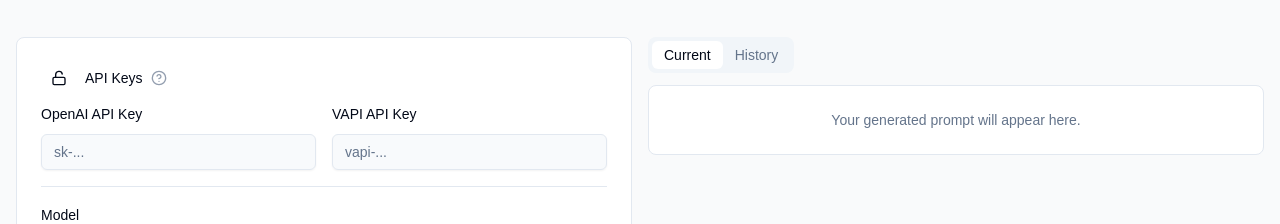
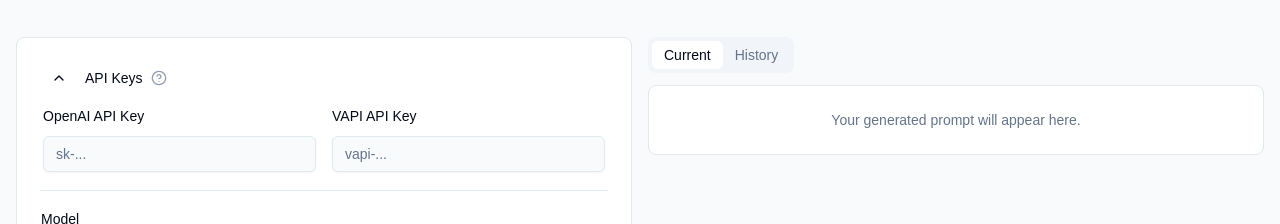
Before and after one commit to gurinder1996/sales-prompt-creator, a Next.js app: page / in a window 1280 px wide. Shown: the part 175-399 px from the top of the page. Built offline with nearby package versions, Linux system fonts and the light colour scheme.

Commit message:
Animated collapsible API key entry

```diff
--- a/components/prompt-form.tsx
+++ b/components/prompt-form.tsx
@@ -29,7 +29,7 @@ import {
   CollapsibleContent,
   CollapsibleTrigger,
 } from "@/components/ui/collapsible"
-import { Lock, Unlock, HelpCircle } from "lucide-react"
+import { ChevronDown, HelpCircle } from "lucide-react"
 import {
   Tooltip,
   TooltipContent,
@@ -404,11 +404,9 @@ export function PromptForm({ onSubmit, isLoading = false, restoredFormData, onFo
               <div className="flex gap-2 items-center">
                 <CollapsibleTrigger asChild>
                   <Button variant="ghost" size="sm" className="w-9 p-0">
-                    {isApiOpen ? (
-                      <Unlock className="h-4 w-4 transition-all" />
-                    ) : (
-                      <Lock className="h-4 w-4 transition-all" />
-                    )}
+                    <ChevronDown className={`h-4 w-4 transition-transform duration-200 ${
+                      !isApiOpen ? "" : "rotate-180"
+                    }`} />
                     <span className="sr-only">Toggle API configuration</span>
                   </Button>
                 </CollapsibleTrigger>
@@ -429,8 +427,8 @@ export function PromptForm({ onSubmit, isLoading = false, restoredFormData, onFo
                 </div>
               </div>
             </div>
-            <CollapsibleContent className="space-y-2">
-              <div className="flex gap-4">
+            <CollapsibleContent className="data-[state=open]:animate-collapsible-down data-[state=closed]:animate-collapsible-up overflow-hidden">
+              <div className="flex gap-4 bg-background p-0.5">
                 <FormField
                   control={form.control}
                   name="apiKey"
```
